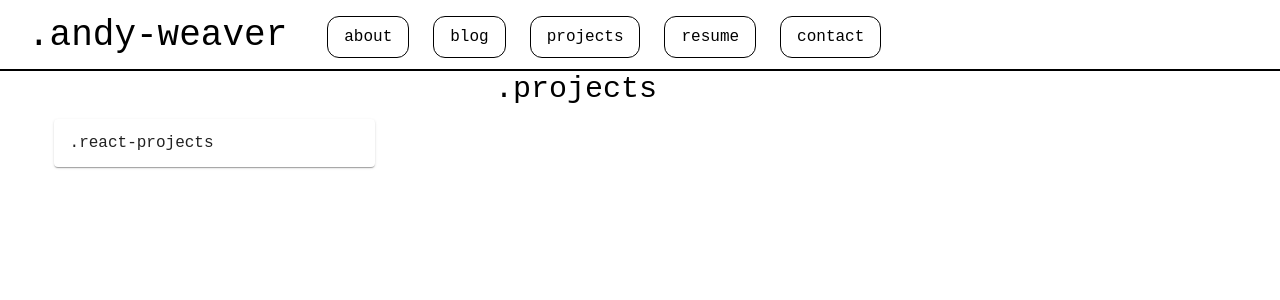
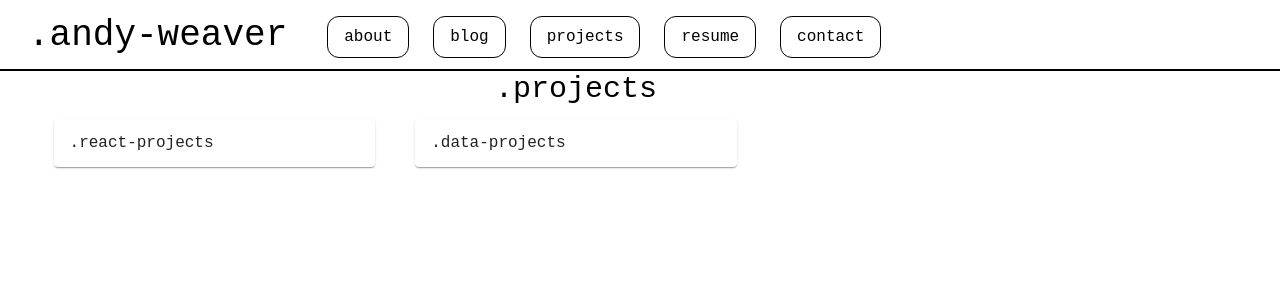
Before and after one commit to aaweaver-actuary/andy-web, a Next.js app: page /projects in a window 1280 px wide. Shown: the top 300 px of the page. Built offline with nearby package versions, Linux system fonts and the light colour scheme.

Commit message:
see last commit

```diff
--- a/src/app/projects/page.jsx
+++ b/src/app/projects/page.jsx
@@ -15,7 +15,7 @@ const ProjectsPage = () => {
 
   return (
     <Layout>
-      <main className="h-full w-[90%] flex flex-col items-center">
+      <main className="h-full w-full md:w-[90%] flex flex-col items-center">
         <h2 className="text-3xl top-1 ubuntu px-7">.projects</h2>
 
         <div className="w-[vw100] grid grid-flow-row lg:grid-cols-3 mt-3">
@@ -23,6 +23,11 @@ const ProjectsPage = () => {
             title={'.react-projects'}
             dataType={['.simple-react', '.complex-react']}
             data={projectsData['.react-projects']}
+          />
+          <ProjectAccordion
+            title={'.data-projects'}
+            dataType={['.regression', '.classification', '.transfer-learning']}
+            data={projectsData['.data-projects']}
           />
           {/*
           <ProjectAccordion
--- a/src/app/projects/projects.data.js
+++ b/src/app/projects/projects.data.js
@@ -39,6 +39,35 @@ export const projectsData = {
       ],
     },
   },
+  '.data-projects': {
+    '.regression': {
+      title: '.regression',
+      list: [
+        {
+          name: '.project-name',
+          url: '/projects/regression-project-name',
+        },
+      ],
+    },
+    '.classification': {
+      title: '.classification',
+      list: [
+        {
+          name: '.project-name',
+          url: '/projects/classification-project-name',
+        },
+      ],
+    },
+    '.transfer-learning': {
+      title: '.transfer-learning',
+      list: [
+        {
+          name: '.project-name',
+          url: '/projects/transfer-project-name',
+        },
+      ],
+    },
+  },
   '.learning-projects': {
     '.promises': {
       title: 'promises',
```
Also changed, not shown: 1 other file (tests, documents, lock files or other folders).
